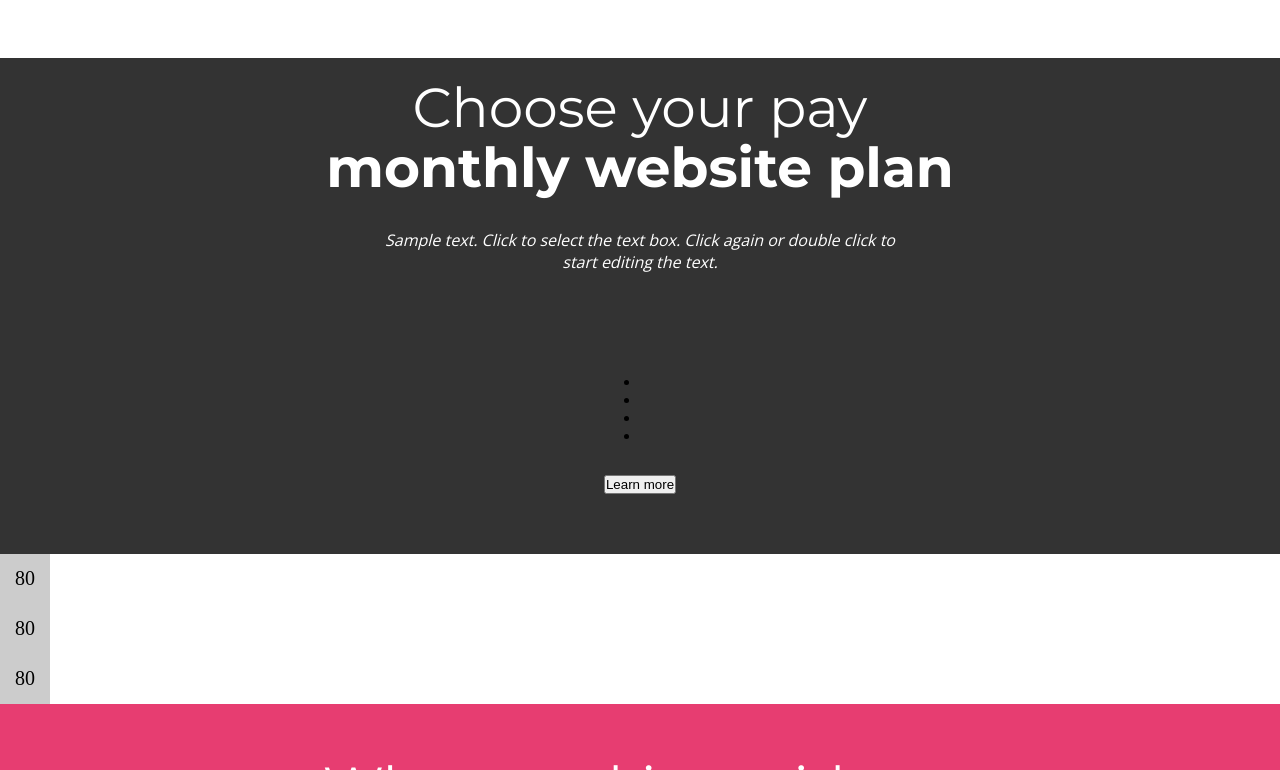
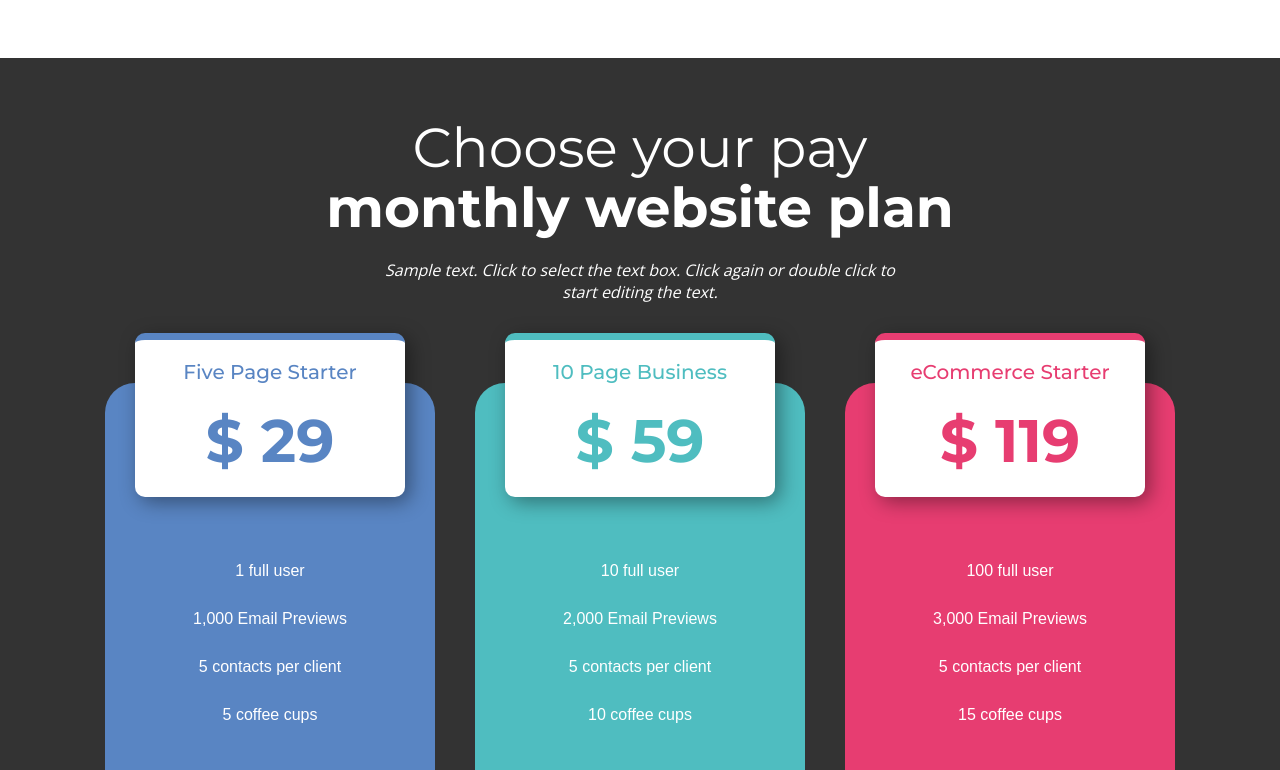
Before and after one commit to k1xd-fr/exampleVue, a Vue app: page / in a window 1280 px wide. Shown: the part 4970-5740 px from the top of the page. Built offline with nearby package versions, Linux system fonts and the light colour scheme.

Commit message:
end MainPurchase add PuchaseCard end PurchaseCard

```diff
--- a/src/components/MainPurchase/MainPurchaseCard.vue
+++ b/src/components/MainPurchase/MainPurchaseCard.vue
@@ -1,15 +1,13 @@
 <template>
-    <div>
-        <div>
-
+    <div :style="{ backgroundColor }" class="card">
+        <div :style="{ color }" class="title">
+            <h5 :style="{ color }">{{ title }}</h5>
+            <h2 :style="{ color }">$ {{ num }}</h2>
         </div>
         <ul>
-            <li></li>
-            <li></li>
-            <li></li>
-            <li></li>
+            <slot name="li"></slot>
         </ul>
-        <v-button class="btn" :click="toggleModal">Learn more</v-button>
+        <v-button class="btn" :click="toggleModal">Buy Now</v-button>
         <transition name="fade">
             <VBackdrop v-if="showModal" @close="showModal = false"></VBackdrop>
         </transition>
@@ -23,7 +21,25 @@
 <script setup>
 import { ref } from 'vue';
 
-
+// eslint-disable-next-line no-unused-vars
+const props = defineProps({
+    title: {
+        type: String,
+        default: 'Underfined'
+    },
+    num: {
+        type: Number,
+        default: null
+    },
+    color: {
+        type: String,
+        default: "white"
+    },
+    backgroundColor: {
+        type: String,
+        default: "white"
+    }
+})
 const showModal = ref(false)
 
 const toggleModal = () => {
@@ -31,4 +47,90 @@ const toggleModal = () => {
 }
 </script>
 
-<style scoped></style>
+<style scoped>
+.card {
+    border-radius: 30px !important;
+    padding: 0 30px 30px;
+    max-width: 100%;
+    display: flex;
+    flex-direction: column;
+    gap: 50px;
+    justify-content: center;
+    align-items: center;
+}
+
+.title {
+    margin-top: -50px;
+    border-radius: 10px !important;
+    padding: 20px;
+    justify-content: center;
+    display: flex;
+    flex-direction: column;
+    background-color: white;
+    gap: 20px;
+    width: 270px;
+    border-top: 7px solid;
+    text-align: center;
+    box-shadow: 5px 5px 20px 0 rgba(0, 0, 0, 0.4);
+}
+
+.title h5 {
+    font-weight: 500;
+    font-size: 1.25rem;
+    line-height: 1.2;
+}
+
+.title h2 {
+    font-size: 3.75rem;
+    font-weight: 700;
+}
+
+.btn {
+    color: black;
+    border-color: #ffffff !important;
+    background-color: #ffffff;
+    font-weight: 400;
+    text-transform: uppercase;
+    letter-spacing: 2px;
+    border-style: solid;
+    padding: 17px 56px;
+    border-radius: 10px !important;
+    margin-bottom: 30px;
+}
+
+ul {
+    display: flex;
+    flex-direction: column;
+    list-style: none;
+    text-align: center;
+}
+
+@media(max-width: 1199px) {
+    .card {
+        gap: 20px;
+        padding: 0 20px 20px;
+    }
+}
+
+@media (max-width: 991px) {
+    .title {
+        width: 160px;
+    }
+
+    .title h2 {
+        font-size: 2.75rem;
+    }
+}
+
+@media (max-width: 767px) {
+    .card {
+        min-height: fit-content;
+        max-width: 100%;
+        width: 90%;
+        padding: 0 30px 30px;
+    }
+    .title{
+        margin: 0;
+        width: 100%;
+    }
+}</style>
--- a/src/components/MainPurchase/TheMainPurchase.vue
+++ b/src/components/MainPurchase/TheMainPurchase.vue
@@ -1,10 +1,35 @@
 <template>
   <section class="purchase">
-    <div>
-      <h2>Choose your pay<span> monthly website plan</span></h2>
-      <p>Sample text. Click to select the text box. Click again or double click to start editing the text.</p>
+    <div class="purch">
+      <div class="title">
+        <h2>Choose your pay<span> monthly website plan</span></h2>
+        <p>Sample text. Click to select the text box. Click again or double click to start editing the text.</p>
+      </div>
       <div class="cards">
-        <MainPurchaseCard />
+        <MainPurchaseCard backgroundColor="#5985c3" color="#5985c3" num="29" title="Five Page Starter">
+          <template #li>
+            <li>1 full user</li>
+            <li>1,000 Email Previews</li>
+            <li>5 contacts per client</li>
+            <li>5 coffee cups</li>
+          </template>
+        </MainPurchaseCard>
+        <MainPurchaseCard backgroundColor="#4fbdc0" color="#4fbdc0" num="59" title="10 Page Business">
+          <template #li>
+            <li>10 full user</li>
+            <li>2,000 Email Previews</li>
+            <li>5 contacts per client</li>
+            <li>10 coffee cups</li>
+          </template>
+        </MainPurchaseCard>
+        <MainPurchaseCard backgroundColor="#e73d71" color="#e73d71" num="119" title="eCommerce Starter">
+          <template #li>
+            <li>100 full user</li>
+            <li>3,000 Email Previews</li>
+            <li>5 contacts per client</li>
+            <li>15 coffee cups</li>
+          </template>
+        </MainPurchaseCard>
       </div>
     </div>
   </section>
@@ -19,8 +44,9 @@ import MainPurchaseCard from './MainPurchaseCard.vue';
 <style scoped>
 .purchase{
   background: rgb(51, 51, 51);
+  padding: 40px;
 }
-.purchase div {
+.purch{
   max-width: 1140px;
   margin: 0 auto;
   display: flex;
@@ -28,9 +54,24 @@ import MainPurchaseCard from './MainPurchaseCard.vue';
   padding: 20px;
   justify-content: center;
   align-items: center;
-  gap: 30px;
+  gap: 80px;
 }
-
+.title{
+  text-align: center;
+  display: flex;
+  flex-direction: column;
+  justify-content: center;
+  align-items: center;
+  gap: 20px;
+}
+.cards{
+  display: flex ;
+  flex-direction: row;
+  gap: 40px;
+  flex-wrap: wrap;
+  justify-content: center;
+  align-items: center;
+}
 .purchase h2 {
   max-width: 700px;
   text-align: center;
@@ -48,4 +89,20 @@ import MainPurchaseCard from './MainPurchaseCard.vue';
 .purchase h2 span{
   font-weight: 700;
 }
+li{
+  font-size: 1rem;
+  line-height: 3;
+  color: white;
+  font-family: "Opens sans", sans-serif;
+}
+@media(max-width: 1199px){
+  .cards{
+    gap: 15px;
+  }
+}
+@media(max-width: 575px){
+  .purchase h2{
+    font-size: 1.875rem;
+  }
+}
 </style>
--- a/src/components/TheMainProcces.vue
+++ b/src/components/TheMainProcces.vue
@@ -28,10 +28,10 @@ window.addEventListener("scroll", function () {
 
     const speedinterval = setInterval(() => {
       speed.value += 100
-      if (speed.value <= 100) {
+      if (speed.value <= 1000) {
         clearInterval(speedinterval)
       }
-    }, 1000)
+    }, 100)
   } else {
     counter.value = 0
     speed.value = 100
```
